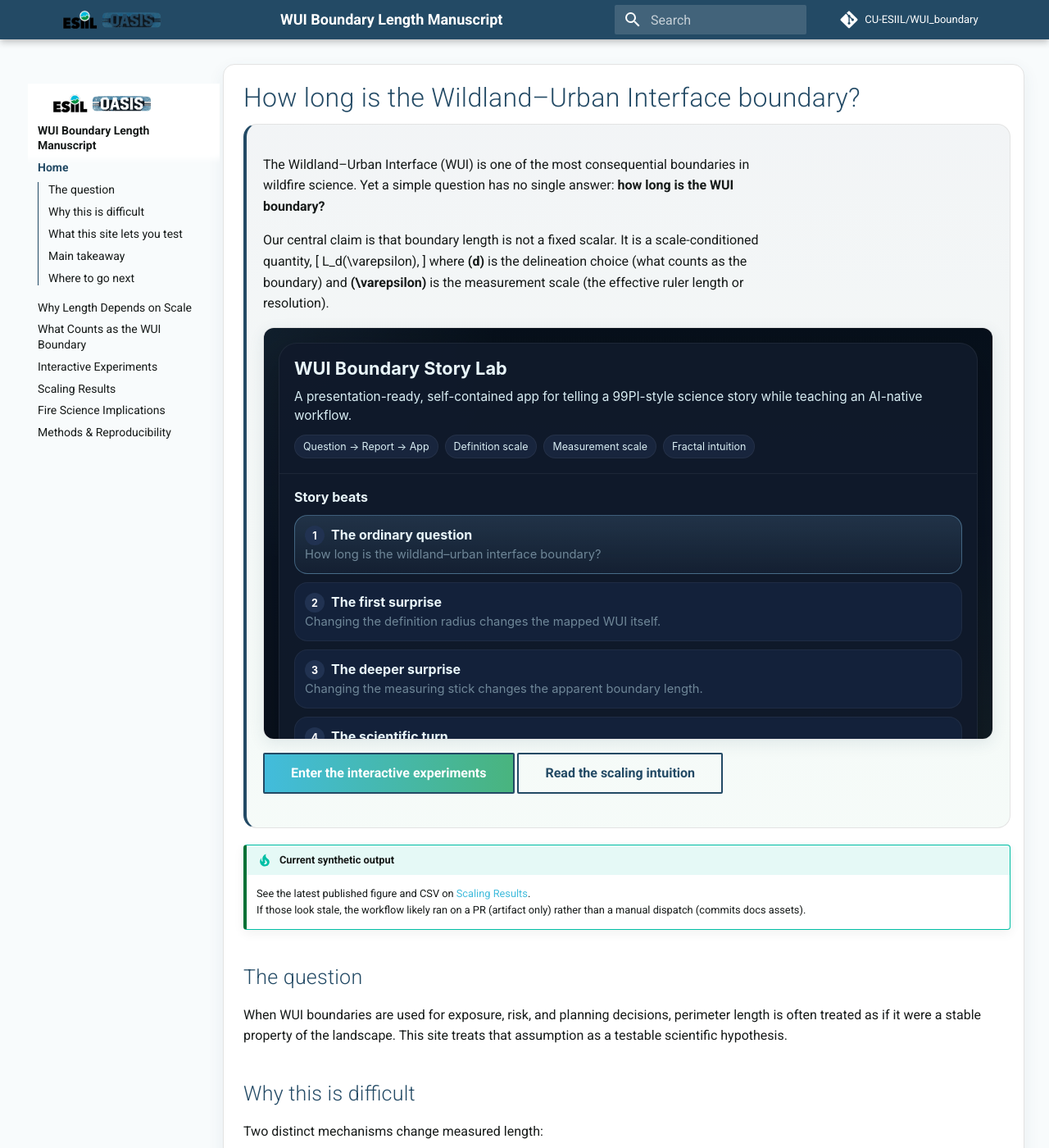
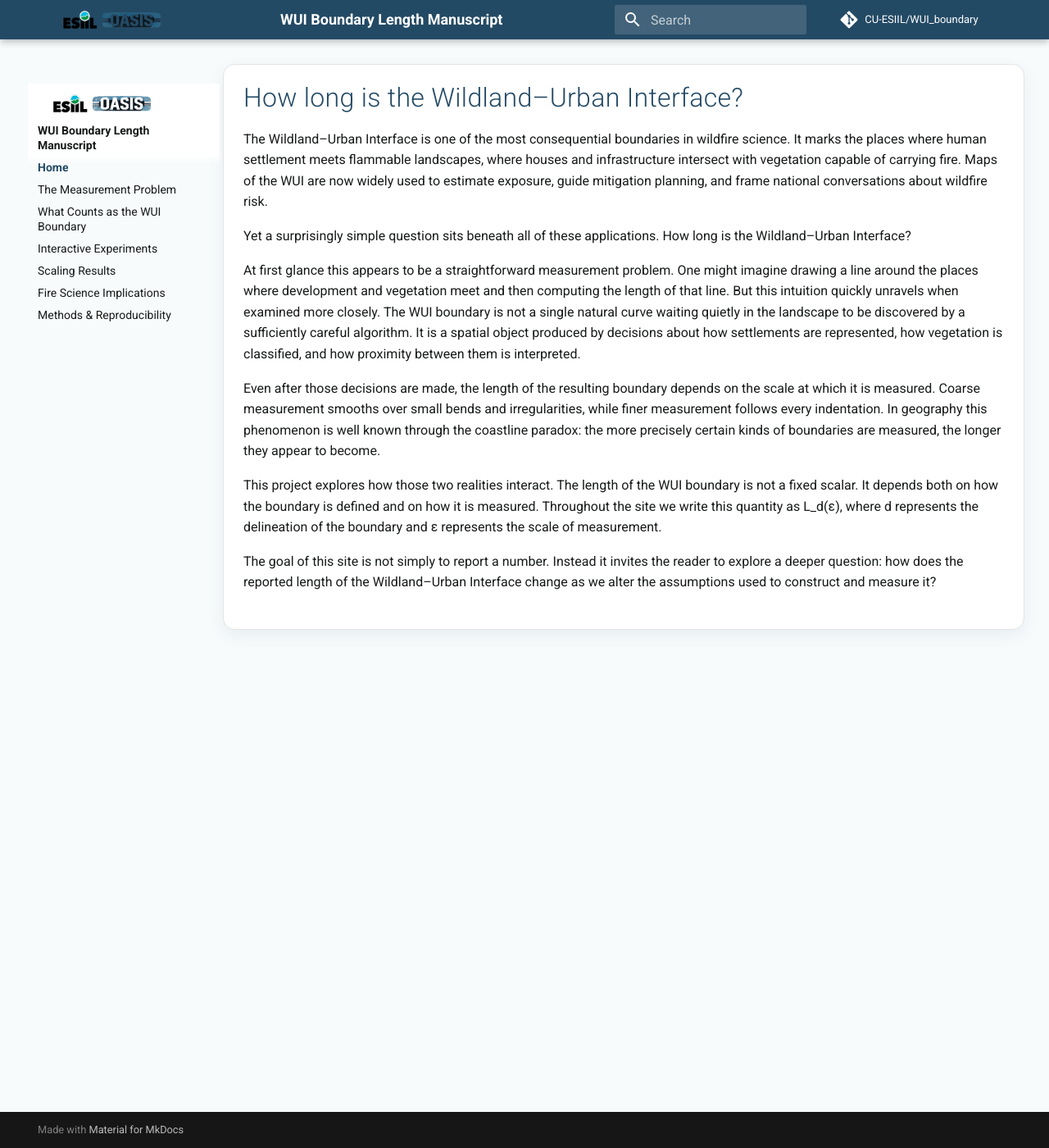
Before and after one commit to CU-ESIIL/WUI_boundary, an MkDocs documentation site: the page built from docs/index.md, in a window 1280 px wide and 1400 px high. Shown: the whole window at 82% size. Built offline with MkDocs 1.6.1 and Material for MkDocs 9.7.7, drawn with Linux system fonts in a browser that asks for light colours; comment, search, counter and statistics services are not loaded; some of the changed text lies outside the part shown.

Commit message:
Rewrite core docs pages as scholarly narrative

```diff
--- a/docs/index.md
+++ b/docs/index.md
@@ -1,81 +1,13 @@
-# How long is the Wildland–Urban Interface boundary?
+# How long is the Wildland–Urban Interface?
 
-<div class="esiil-hero" markdown>
+The Wildland–Urban Interface is one of the most consequential boundaries in wildfire science. It marks the places where human settlement meets flammable landscapes, where houses and infrastructure intersect with vegetation capable of carrying fire. Maps of the WUI are now widely used to estimate exposure, guide mitigation planning, and frame national conversations about wildfire risk.
 
-The Wildland–Urban Interface (WUI) is one of the most consequential boundaries in wildfire science. Yet a simple question has no single answer: **how long is the WUI boundary?**
+Yet a surprisingly simple question sits beneath all of these applications. How long is the Wildland–Urban Interface?
 
-Our central claim is that boundary length is not a fixed scalar. It is a scale-conditioned quantity,
-\[
-L_d(\varepsilon),
-\]
-where **\(d\)** is the delineation choice (what counts as the boundary) and **\(\varepsilon\)** is the measurement scale (the effective ruler length or resolution).
+At first glance this appears to be a straightforward measurement problem. One might imagine drawing a line around the places where development and vegetation meet and then computing the length of that line. But this intuition quickly unravels when examined more closely. The WUI boundary is not a single natural curve waiting quietly in the landscape to be discovered by a sufficiently careful algorithm. It is a spatial object produced by decisions about how settlements are represented, how vegetation is classified, and how proximity between them is interpreted.
 
-<div class="oasis-embed" markdown>
-  <iframe
-    title="Interactive Figure — Measuring the WUI boundary"
-    src="ui-drafts/draft-1/story-lab.html"
-    loading="lazy"
-    allowfullscreen>
-  </iframe>
-</div>
+Even after those decisions are made, the length of the resulting boundary depends on the scale at which it is measured. Coarse measurement smooths over small bends and irregularities, while finer measurement follows every indentation. In geography this phenomenon is well known through the coastline paradox: the more precisely certain kinds of boundaries are measured, the longer they appear to become.
 
-[Enter the interactive experiments](interactive-experiments.md){ .md-button .md-button--primary }
-[Read the scaling intuition](why-length-depends-on-scale.md){ .md-button }
+This project explores how those two realities interact. The length of the WUI boundary is not a fixed scalar. It depends both on how the boundary is defined and on how it is measured. Throughout the site we write this quantity as L_d(ε), where d represents the delineation of the boundary and ε represents the scale of measurement.
 
-</div>
-
-
-!!! tip "Current synthetic output"
-    See the latest published figure and CSV on [Scaling Results](scaling-results.md).
-    If those look stale, the workflow likely ran on a PR (artifact only) rather than a manual dispatch (commits docs assets).
-
-## The question
-
-When WUI boundaries are used for exposure, risk, and planning decisions, perimeter length is often treated as if it were a stable property of the landscape. This site treats that assumption as a testable scientific hypothesis.
-
-## Why this is difficult
-
-Two distinct mechanisms change measured length:
-
-1. **Object-definition sensitivity:** changing delineation assumptions changes the boundary object itself.
-2. **Measurement-scale sensitivity:** changing resolution changes the measured length of a fixed boundary object.
-
-Because both mechanisms operate together, the reported length depends on both \(d\) and \(\varepsilon\).
-
-## What this site lets you test
-
-This manuscript-style site combines intuition, definitions, interactive figures, and reproducible synthetic outputs so you can inspect how \(L_d(\varepsilon)\) behaves under different assumptions.
-
-## Main takeaway
-
-There is no single WUI boundary length independent of delineation and measurement scale. Comparisons are only meaningful when \(d\) and \(\varepsilon\) are explicit.
-
-## Where to go next
-
-<div class="grid cards" markdown>
-
-- **Why Length Depends on Scale**
-  Build intuition for why complex boundaries produce different lengths at different ruler sizes.
-  [Read the explainer](why-length-depends-on-scale.md)
-
-- **What Counts as the WUI Boundary**
-  See how delineation assumptions define different boundary objects before measurement starts.
-  [Define \(d\)](what-counts-as-wui-boundary.md)
-
-- **Interactive Experiments**
-  Explore figure-driven experiments comparing definition and measurement sensitivity.
-  [Open the lab](interactive-experiments.md)
-
-- **Scaling Results**
-  Review synthetic demo outputs and the log-log scaling framework used to summarize \(L_d(\varepsilon)\).
-  [View results](scaling-results.md)
-
-- **Fire Science Implications**
-  Connect geometric sensitivity to interpretation, comparability, and applied wildfire science.
-  [Interpret implications](fire-science-implications.md)
-
-- **Methods & Reproducibility**
-  Inspect the current analysis scaffold, status, and reproducible execution workflow.
-  [Review methods](methods-reproducibility.md)
-
-</div>
+The goal of this site is not simply to report a number. Instead it invites the reader to explore a deeper question: how does the reported length of the Wildland–Urban Interface change as we alter the assumptions used to construct and measure it?
--- a/docs/interactive-experiments.md
+++ b/docs/interactive-experiments.md
@@ -1,13 +1,12 @@
 # Interactive experiments
 
-This is the core Story Lab for interrogating \(L_d(\varepsilon)\): how WUI boundary length changes when we change either the boundary definition or the effective measurement scale.
+The ideas introduced in the previous sections become easier to understand when they can be explored directly. The experiments on this page allow the reader to manipulate the assumptions used to define and measure the WUI boundary and to observe how those changes alter the resulting geometry.
 
-!!! info "Status"
-    **Conceptual + Synthetic demo.** The interactive figures are designed for scientific reasoning and communication. They do not yet ingest empirical geospatial datasets.
+These experiments should not be interpreted as precise empirical analyses. Instead they function as conceptual instruments. They allow us to hold certain assumptions constant while varying others, revealing the mechanisms through which boundary length changes.
 
-## Interactive Figure: Measuring the WUI boundary
+In the figures below the reader can adjust both the delineation of the boundary and the scale at which it is measured. The map responds immediately, allowing the geometry of the boundary to be inspected as these assumptions shift.
 
-This default embed now uses **Draft 3**, tuned for iframe and tablet widths so controls stay conceptually tied to the map response.
+Seen in this way, the boundary becomes less like a static line on a map and more like a dynamic object whose appearance depends on how it is observed. The experiments provide a visual intuition for the quantity introduced earlier: L_d(ε), the measured boundary length as a function of both delineation and measurement scale.
 
 <div class="app-frame">
   <iframe
@@ -20,22 +19,6 @@ This default embed now uses **Draft 3**, tuned for iframe and tablet widths so c
 
 [Open interactive figure in full page](/WUI_boundary/ui-drafts/draft-3/story-lab-responsive.html){ .md-button .md-button--primary }
 
-## Experiment set A: vary measurement scale \(\varepsilon\)
-
-Use the scale/resolution controls to test how measured perimeter changes as the effective ruler length changes while delineation is held fixed. This isolates measurement-scale sensitivity.
-
-## Experiment set B: vary delineation choice \(d\)
-
-Switch delineation assumptions to compare boundary objects produced by different WUI definitions. This isolates object-definition sensitivity.
-
-## Experiment set C: compare both sensitivities side by side
-
-Use the comparative panels to evaluate whether changes in measured length are dominated by changing the boundary object, changing the ruler, or both.
-
-## Previous prototypes (archived design variants)
-
-A second synthetic interface explores alternate layout and comparison interactions.
-
 <div class="app-frame">
   <iframe
     src="/WUI_boundary/ui-drafts/draft-2/story-lab-remix.html"
@@ -47,5 +30,3 @@ A second synthetic interface explores alternate layout and comparison interactio
 
 [Open design variant in full page](/WUI_boundary/ui-drafts/draft-2/story-lab-remix.html){ .md-button }
 [Open original draft in full page](/WUI_boundary/ui-drafts/draft-1/story-lab.html){ .md-button }
-
-[Next: Scaling results](scaling-results.md){ .md-button .md-button--primary }
--- /dev/null
+++ b/docs/measurement-problem.md
@@ -0,0 +1,13 @@
+# The measurement problem
+
+Many boundaries in nature resist simple measurement. Coastlines, river networks, and ecological edges often appear smooth when viewed from far away but reveal increasing complexity as the scale of observation becomes finer. What seemed like a single curve begins to resolve into countless small bends, inlets, and protrusions.
+
+The result is a curious and counterintuitive phenomenon. When certain kinds of boundaries are measured with progressively smaller rulers, their reported length increases. The famous example is the coastline paradox, first popularized by Benoit Mandelbrot. The measured length of a coastline depends not only on the coastline itself, but also on the scale at which the measurement is performed.
+
+The Wildland–Urban Interface exhibits many of the same geometric properties. Development and vegetation rarely meet along perfectly smooth lines. Instead they form intricate spatial patterns shaped by roads, terrain, land ownership, and historical settlement processes. At coarse resolution these patterns may appear simple. At finer resolution they reveal a far richer structure.
+
+This raises a fundamental question. When we report the length of the WUI boundary, what exactly are we measuring? Are we reporting a property of the landscape, or are we reporting a property of our measurement procedure?
+
+The analysis that follows approaches the problem by making measurement scale explicit. Rather than treating boundary length as a single number, we examine how measured length changes as the effective ruler length varies. In doing so, the WUI boundary becomes not a single value but a relationship between scale and measured perimeter.
+
+Understanding that relationship is the central objective of this investigation.
--- a/docs/scaling-results.md
+++ b/docs/scaling-results.md
@@ -1,84 +1,13 @@
 # Scaling results
 
-This page presents the **current synthetic demonstration output** for the boundary-scaling workflow. The goal is to show, in a transparent way, how measured boundary length changes with measurement scale, even before empirical WUI data are introduced.
+Once the boundary object has been defined and measurement scale has been made explicit, the next step is to examine how the reported perimeter changes across a range of scales.
 
-!!! warning "Status: synthetic demo (not empirical)"
-    The figure and table below are generated from synthetic geometry and a toy measurement routine. They are useful for understanding the workflow and interpretation, but they are **not** empirical WUI estimates.
+The figure on this page summarizes the relationship between measurement scale and measured boundary length for the current demonstration analysis. Each point represents the length obtained when the same boundary object is traced using a different effective ruler length.
 
-## What this figure shows
+The resulting pattern illustrates a central property of complex spatial boundaries. As the measurement scale becomes finer, the measured perimeter increases. Coarser measurement smooths over many small irregularities, while finer measurement begins to follow the detailed geometry of the boundary.
 
-The figure reports the relationship \(L_d(\varepsilon)\): measured boundary length as a function of measurement scale.
+In the current demonstration the boundary geometry is synthetic, designed only to illustrate the measurement logic. The purpose of the figure is therefore conceptual rather than empirical. It shows how boundary length can behave as a scale-dependent quantity rather than a fixed attribute.
 
-- \(\varepsilon\) (x-axis) is the effective measurement scale (think “ruler length” or resolution).
-- \(L_d(\varepsilon)\) (y-axis) is the measured boundary length for one delineation bundle \(d\).
-- Each plotted point is one evaluated measurement scale.
-
-In this synthetic run, there is **one delineation bundle** (`parcel_v0.35_r120_touches`), so the figure shows a single line with points.
+In future analyses this framework can be applied to empirical WUI datasets to examine how real landscapes express the same scaling relationship. The goal is not merely to compute a single perimeter value, but to understand how that value emerges from the interaction between boundary definition and measurement scale.
 
 <img src="/WUI_boundary/assets/figures/boundary_scaling_plot.svg" alt="Synthetic WUI boundary scaling relationship with labeled axes and annotation" loading="lazy" class="scaling-results-plot" />
-
-*Figure 1. Synthetic demonstration of how measured boundary length \(L_d(\varepsilon)\) changes across a set of measurement scales \(\varepsilon\). Each point is one scale step for a single synthetic delineation bundle. The fitted log-log slope shown in the figure summarizes scale sensitivity over this tested range. Because this is synthetic output, treat the pattern as a workflow/interpretation example rather than an empirical estimate of real-world WUI boundary behavior.*
-
-## How to read this figure
-
-- **X-axis (measurement scale, \(\varepsilon\))**: values increase from finer to coarser measurement scale.
-- **Y-axis (measured boundary length, \(L_d(\varepsilon)\))**: the boundary length computed at each \(\varepsilon\).
-- **Line + points**: one synthetic delineation scenario measured repeatedly across the scale grid.
-- **Slope annotation**: a compact summary of scale sensitivity on a log-log fit; more negative/steeper values indicate stronger dependence of measured length on scale over the tested range.
-
-The current run shows a mild downward trend: measured boundary length decreases slightly as the effective ruler becomes coarser.
-
-## Main takeaway (plain language)
-
-Boundary length is **not** a single immutable number. It depends on:
-
-1. how the boundary is delineated (the choice of \(d\)), and
-2. the scale used to measure it (\(\varepsilon\)).
-
-A steeper relationship means reported length is more sensitive to scale choice; a flatter relationship means it is less sensitive over the tested range. This sensitivity is exactly why project reporting emphasizes \(L_d(\varepsilon)\) rather than a single perimeter scalar.
-
-## Summary table and column guide
-
-Raw synthetic output is available at [`docs/assets/data/boundary_scaling_summary.csv`](/WUI_boundary/assets/data/boundary_scaling_summary.csv).
-
-### Reader-friendly column meanings
-
-| Website label | Raw CSV column | Meaning |
-| --- | --- | --- |
-| Delineation scenario | `delineation_id` | The boundary delineation bundle used for this run. |
-| Boundary object ID | `boundary_object_id` | Identifier for the synthetic boundary geometry that was measured. |
-| Measurement scale, \(\varepsilon\) | `epsilon` | Effective ruler length / resolution used for that row. |
-| Measured boundary length | `perimeter` | Measured perimeter value at that \(\varepsilon\). |
-| Fit status | `fit_status` | Whether the log-log fit succeeded. |
-| Fitted slope (log-log) | `loglog_slope` | Scale-sensitivity slope estimate from the log-log fit. |
-
-### Quick preview
-
-| Delineation scenario | Boundary object ID | Measurement scale, \(\varepsilon\) | Measured boundary length | Fit status | Fitted slope (log-log) |
-| --- | --- | ---: | ---: | --- | ---: |
-| parcel_v0.35_r120_touches | synthetic_wui_boundary_001 | 1.0 | 738.9227 | ok_fitted | -0.003054 |
-| parcel_v0.35_r120_touches | synthetic_wui_boundary_001 | 13.4286 | 737.1697 | ok_fitted | -0.003054 |
-| parcel_v0.35_r120_touches | synthetic_wui_boundary_001 | 30.0 | 730.3127 | ok_fitted | -0.003054 |
-
-## Refresh and reproducibility
-
-Website-visible assets on this page are refreshed from `docs/assets/`:
-
-- `docs/assets/figures/boundary_scaling_plot.svg`
-- `docs/assets/data/boundary_scaling_summary.csv`
-
-How those files are updated:
-
-1. **Local run (immediate in your checkout)**
-   - `python scripts/run_minimal_boundary_scaling.py`
-   - Writes both `outputs/minimal_demo/*` and `docs/assets/*` locally.
-2. **Pull request workflow run**
-   - `.github/workflows/boundary-scaling-demo.yml` runs tests + demo and uploads `outputs/minimal_demo/` as an artifact.
-   - PR runs do **not** commit refreshed docs assets back to the branch.
-3. **Manual GitHub Actions run (`workflow_dispatch`)**
-   - Runs the same analysis, then commits refreshed docs assets back to the branch (unless there is no diff).
-   - This path updates what GitHub Pages publishes from the repository.
-
-If this figure looks stale, verify whether a manual workflow dispatch was run and committed after the most recent code changes.
-
-[Next: Fire science implications](fire-science-implications.md){ .md-button .md-button--primary }
--- a/mkdocs.yml
+++ b/mkdocs.yml
@@ -8,7 +8,7 @@ edit_uri: "edit/main/docs/"
 
 nav:
   - Home: index.md
-  - Why Length Depends on Scale: why-length-depends-on-scale.md
+  - The Measurement Problem: measurement-problem.md
   - What Counts as the WUI Boundary: what-counts-as-wui-boundary.md
   - Interactive Experiments: interactive-experiments.md
   - Scaling Results: scaling-results.md
```
Also changed, not shown: docs/what-counts-as-wui-boundary.md (+2 -18 lines).
